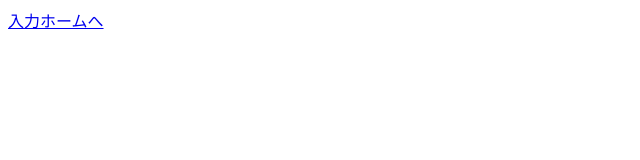
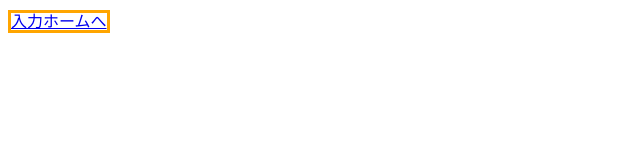
Before and after one commit to yuugo-08/conflict-test, a plain HTML site: page index.html in a window 1280 px wide. Shown: the whole page, without its empty margins (0-640 px from the left). Drawn offline with Linux system fonts and the light colour scheme.

Commit message:
index編集

```diff
--- a/index.html
+++ b/index.html
@@ -6,6 +6,6 @@
     <title>Document</title>
 </head>
 <body>
-    <a href="form.html">入力ホームへ</a>
+      <a href="form.html" style="border: solid orange 3px;">入力ホームへ</a>
 </body>
 </html>
```
